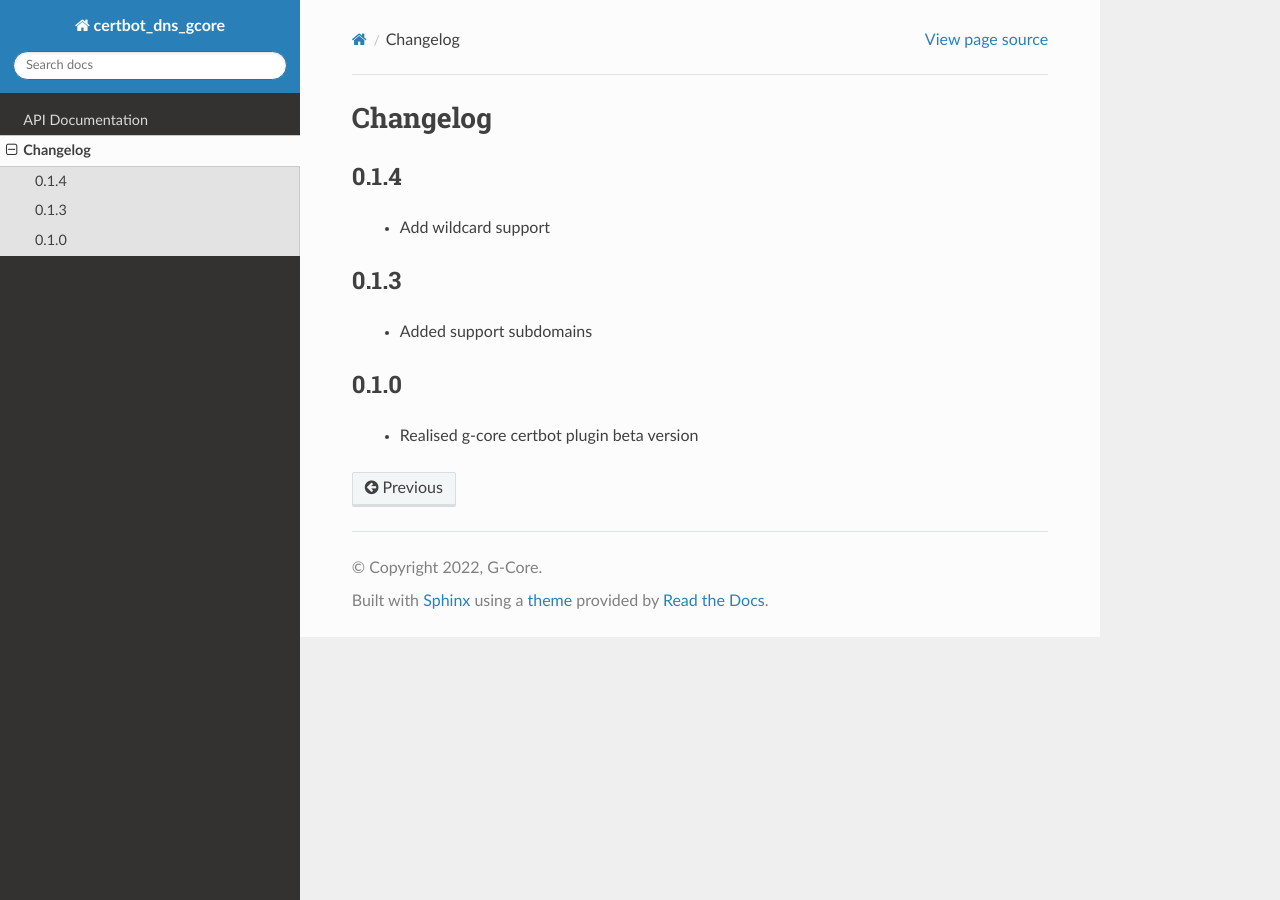
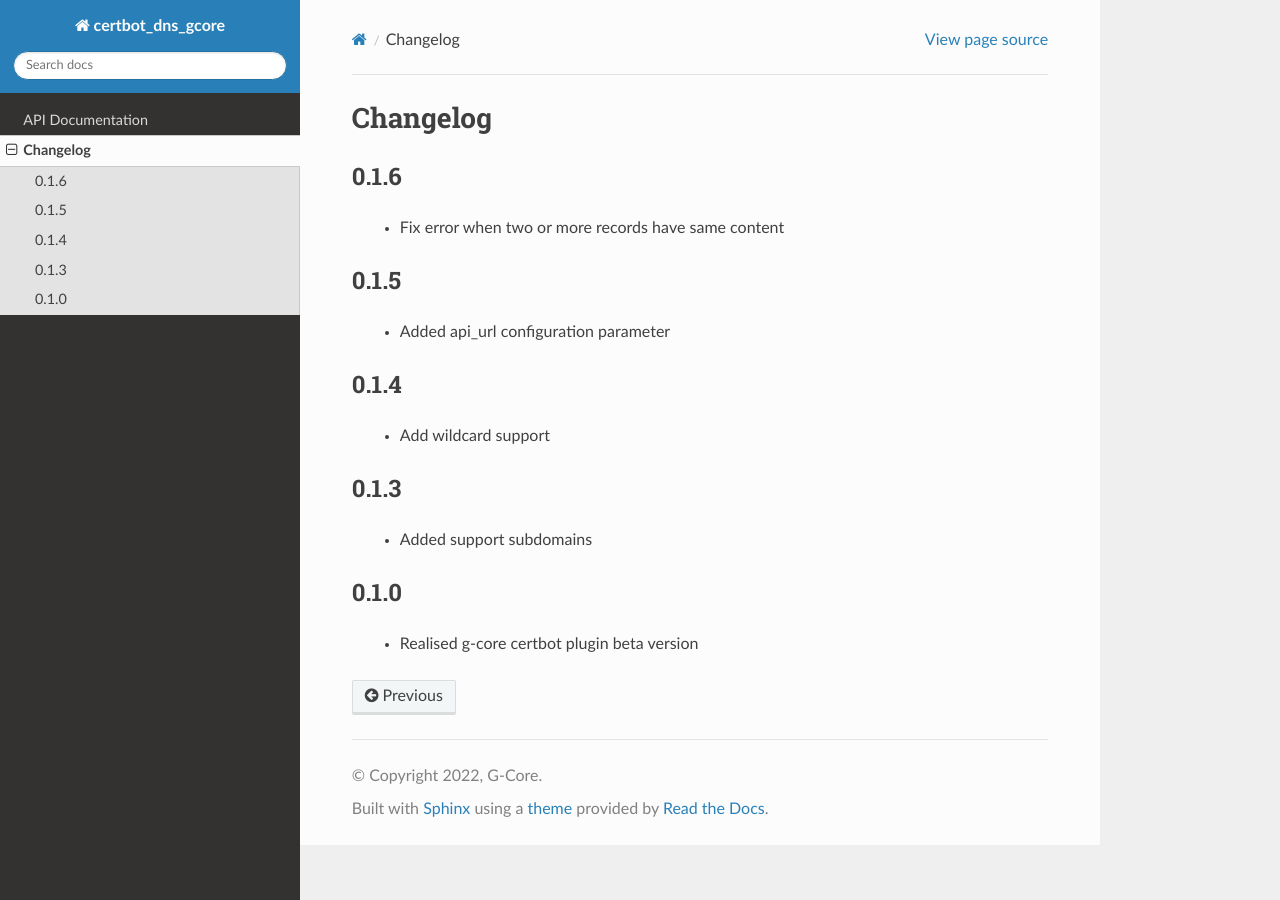
Before and after one commit to G-Core/gcore-dns-certbot-plugin, a Sphinx documentation site: the page built from docs/changelog.rst, in a window 1280 px wide. Built offline with Sphinx 7.4.7 and the Read the Docs theme 2.0.0, drawn with Linux system fonts in a browser that asks for light colours.

Commit message:
no_task: Update changelog

```diff
--- a/docs/changelog.rst
+++ b/docs/changelog.rst
@@ -1,6 +1,14 @@
 =================
 Changelog
 =================
+
+0.1.6
+-----------------
+    * Fix error when two or more records have same content
+
+0.1.5
+-----------------
+    * Added api_url configuration parameter
 
 0.1.4
 -----------------
```
